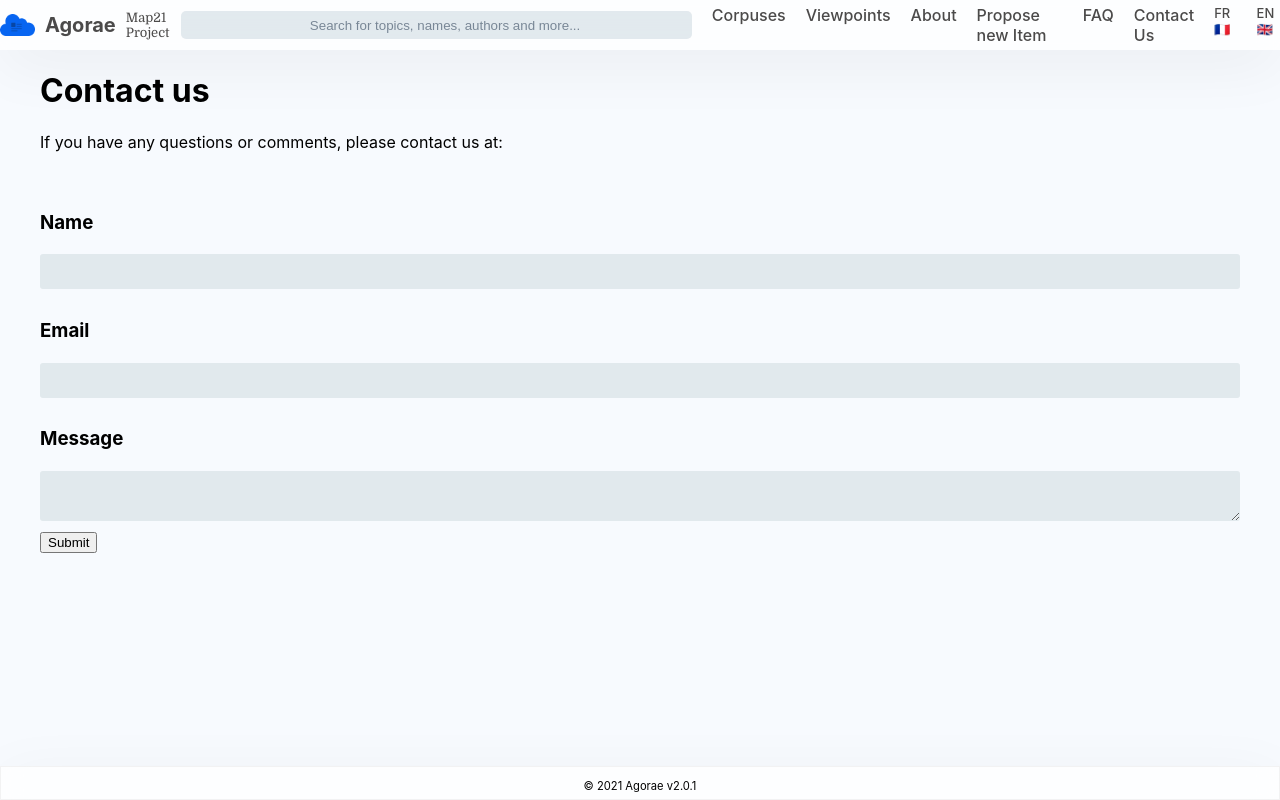
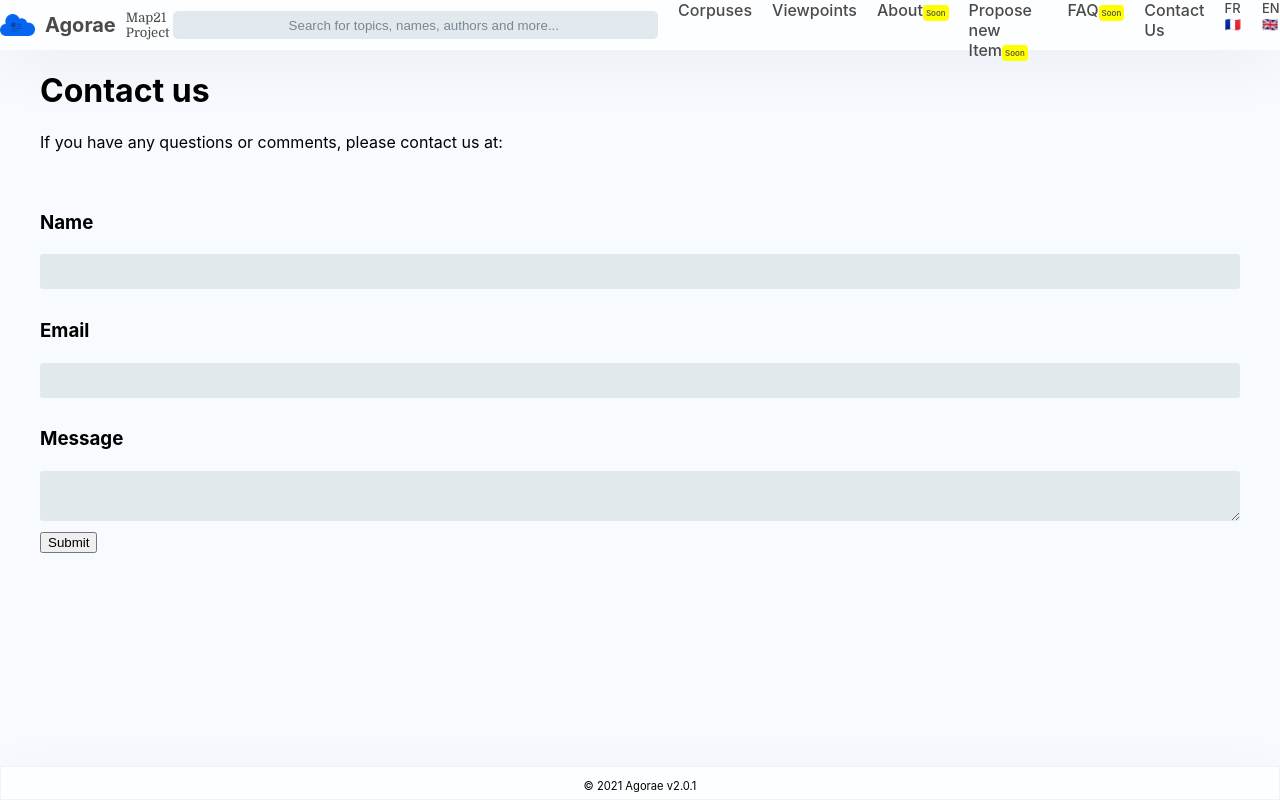
Before and after one commit to Hypertopic/Agorae, a Next.js app: page /contact in a window 1280 px wide. Built offline with nearby package versions, Linux system fonts and the light colour scheme.

Commit message:
header update

```diff
--- a/components/Header.tsx
+++ b/components/Header.tsx
@@ -67,13 +67,20 @@ function Header(props) {
             <a>{t("header.viewpoint")}</a>
           </Link>
           <Link href="/about">
-            <a>{t("header.about")}</a>
+            <a>{t("header.about")}
+            <Soon>Soon</Soon>
+            </a>
           </Link>
           <Link href="/propose">
-            <a>{t("header.propose")}</a>
+            <a>{t("header.propose")}
+            <Soon>Soon</Soon>
+            </a>
           </Link>
           <Link href="/faq">
-            <a>{t("header.faq")}</a>
+            <a>
+              {t("header.faq")}
+              <Soon>Soon</Soon>
+            </a>
           </Link>
           <Link href="/contact">
             <a>{t("header.contact-us")}</a>
@@ -107,7 +114,6 @@ function Header(props) {
   );
 }
 
-
 /**
  * Styling
  * CSS with Styled Components
@@ -139,7 +145,7 @@ const LogoBox = styled.div`
     margin-bottom: auto;
     width: 35px;
     margin-right: 10px;
-    transition:  0.3s;
+    transition: 0.3s;
 
     :hover {
       cursor: pointer;
@@ -197,4 +203,11 @@ const RightBox = styled.div`
     font-size: 17px;
   }
 `;
+
+const Soon = styled.span`
+  font-size: 8px !important;
+  background-color: yellow;
+  border-radius: 4px;
+  padding: 3px;
+`;
 export default Header;
```
